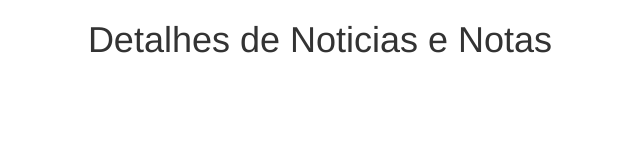
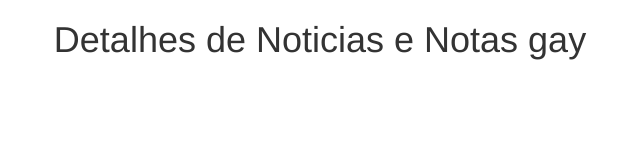
Before and after one commit to Rafsalencar/PWeb, a plain HTML site: page index.html in a window 1280 px wide. Shown: the whole page, without its empty margins (320-960 px from the left). Drawn offline with nearby package versions, Linux system fonts and the light colour scheme.

Commit message:
git push

```diff
--- a/index.html
+++ b/index.html
@@ -9,7 +9,7 @@
 	</head>
 	<body>
 		<div class="container-fluid">
-				<h1 class="text-center"> Detalhes de Noticias e Notas </h1>
+				<h1 class="text-center"> Detalhes de Noticias e Notas gay </h1>
 				<form class="horizontal"
 		</div>
 	</body>
```
